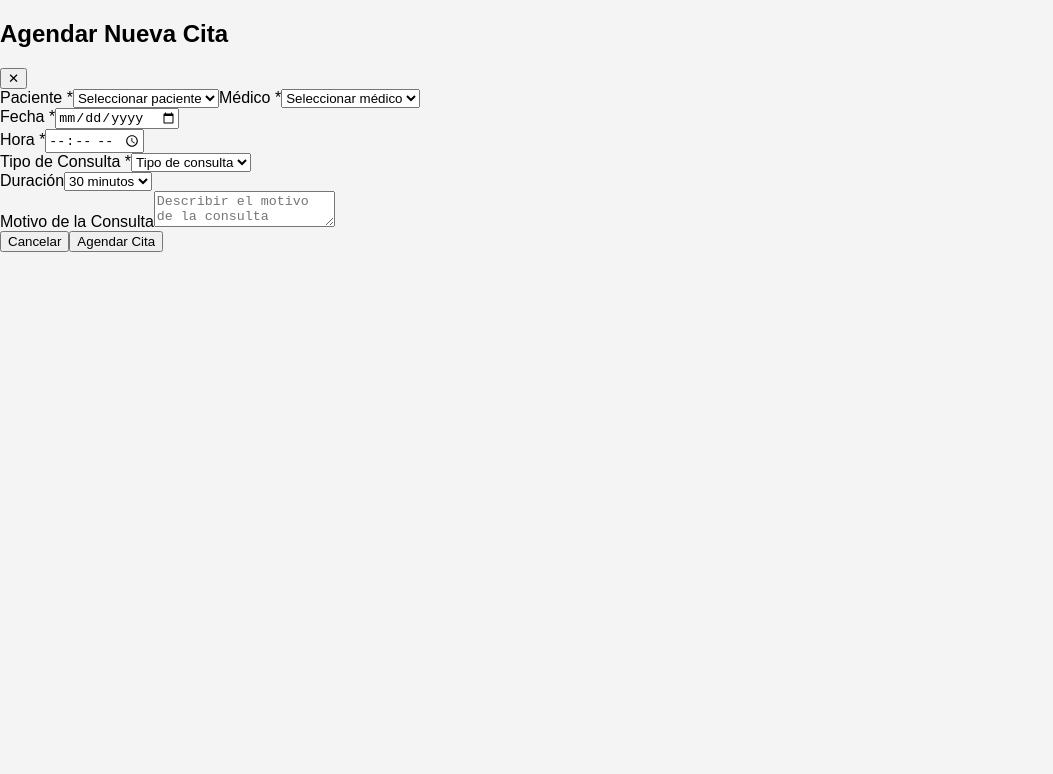
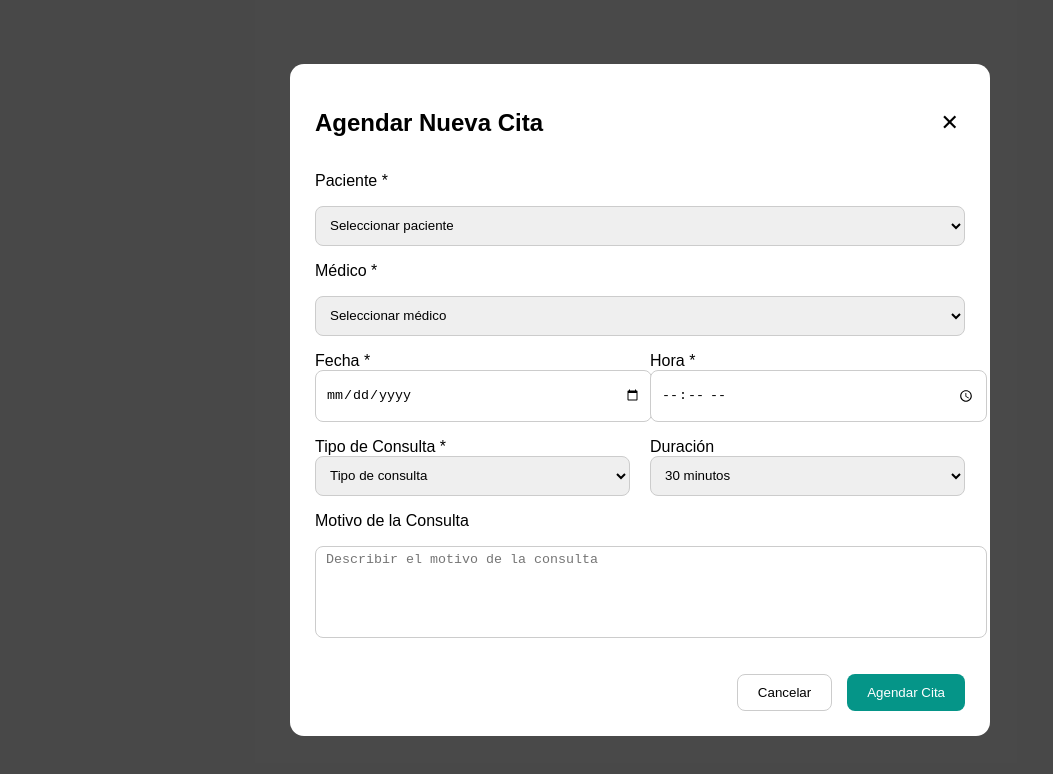
Before and after one commit to Chelitox26/proyecto-software2, a React (Create React App) app: page /nueva-cita in a window 1280 px wide. Shown: the top 774 px of the page, without its empty margins (0-1053 px from the left). Built offline with nearby package versions, Linux system fonts and the light colour scheme.

Commit message:
Update-formCitas

```diff
--- a/src/App.css
+++ b/src/App.css
@@ -280,3 +280,101 @@ body, html {
 }
 
 /*---FORMULARIO-CITA---*/
+/* Fondo oscuro detrás del modal */
+.modal-overlay {
+  position: fixed;
+  inset: 0;
+  background: rgba(0, 0, 0, 0.7);
+  display: flex;
+  justify-content: center;
+  align-items: center;
+  padding: 20px;
+  z-index: 2000;
+}
+
+/* Ventana del modal */
+.modal-window {
+  background: white;
+  width: 650px;
+  border-radius: 14px;
+  padding: 25px;
+  animation: fadeIn 0.3s ease;
+}
+
+/* Header */
+.modal-header {
+  display: flex;
+  justify-content: space-between;
+  align-items: center;
+}
+
+.modal-close {
+  background: none;
+  border: none;
+  font-size: 22px;
+  cursor: pointer;
+}
+
+/* Body */
+.modal-body {
+  margin-top: 15px;
+  display: flex;
+  flex-direction: column;
+  gap: 16px;
+}
+
+.modal-body select,
+.modal-body input,
+.modal-body textarea {
+  width: 100%;
+  height: 40px;
+  border-radius: 8px;
+  border: 1px solid #ccc;
+  padding: 5px 10px;
+}
+
+.modal-body textarea {
+  height: 80px;
+  resize: none;
+}
+
+/* Filas de dos columnas */
+.modal-row {
+  display: flex;
+  gap: 20px;
+}
+
+.modal-row > div {
+  flex: 1;
+}
+
+/* Footer */
+.modal-footer {
+  display: flex;
+  justify-content: flex-end;
+  gap: 15px;
+  margin-top: 20px;
+}
+
+.btn-cancel {
+  background: white;
+  border: 1px solid #ccc;
+  padding: 10px 20px;
+  border-radius: 8px;
+  cursor: pointer;
+}
+
+.btn-add {
+  background: #059588;
+  color: white;
+  padding: 10px 20px;
+  border-radius: 8px;
+  border: none;
+  cursor: pointer;
+}
+
+/* Animación */
+@keyframes fadeIn {
+  from { opacity: 0; transform: scale(0.95); }
+  to { opacity: 1; transform: scale(1); }
+}
```
